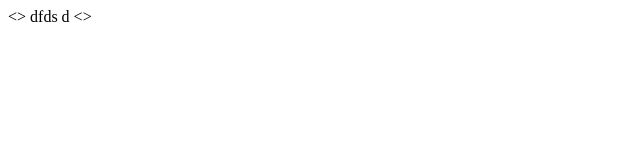
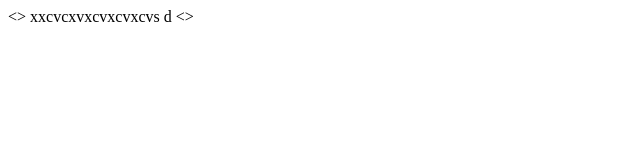
Before and after one commit to sashaLyahovich/sashaLyahovich, a plain HTML site: page index.html in a window 1280 px wide. Shown: the whole page, without its empty margins (0-640 px from the left). Drawn offline with Linux system fonts and the light colour scheme.

Commit message:
first commit

```diff
--- a/index.html
+++ b/index.html
@@ -1,4 +1,4 @@
 <>
-dfds
+xxcvcxvxcvxcvxcvs
 d
 <>
```
